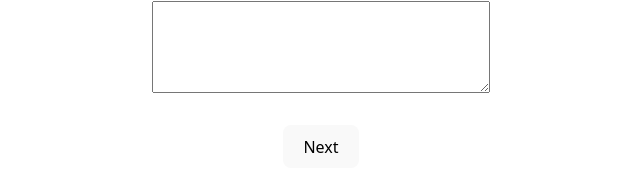
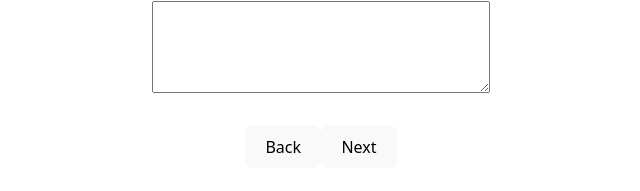
Before and after one commit to ruinabeshima/CV_Builder, a React (Vite) app: page / in a window 1280 px wide. Both pictures are taken after typing "Sample", "Sample", "Sample", "name@example.com", "5551234" into the empty fields and a click on the button "Next". Shown: the part 501-692 px from the top of the page, without its empty margins (319-959 px from the left). Built offline with nearby package versions, Linux system fonts and the light colour scheme.

Commit message:
Added next and back button functionality

```diff
--- a/src/components/educationform.jsx
+++ b/src/components/educationform.jsx
@@ -2,8 +2,8 @@ import "../styles/form.css"
 
 function Education(prop){
   return (
-    <div className = "container" id="general-container">
-      <form action="" onSubmit={prop.nextForm} id="general-form" className="form">
+    <div className = "container" id="education-container">
+      <form action="" onSubmit={prop.nextForm} id="education-form" className="form">
 
         <div className="input-container">
           <label htmlFor="school-name">Place of Education*</label>
@@ -24,13 +24,11 @@ function Education(prop){
           <label htmlFor="school-description">Honors and Awards, Other Information</label>
           <textarea id="school-description" />
         </div>
-
-        <div className="button-container">
-          <button type="submit">Next</button>
+      </form>
+      <div className="button-container">
+          <button onClick={prop.prevForm}>Back</button>
+          <button onClick={prop.nextForm}>Next</button>
         </div>
-
-
-      </form>
     </div>
   );
 }
```
